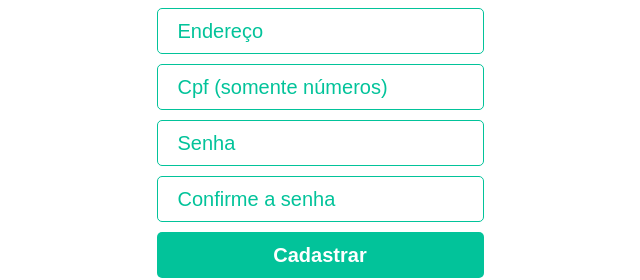
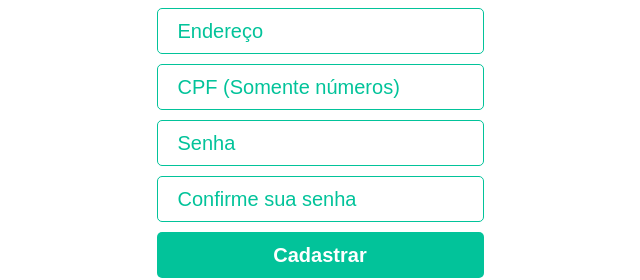
Before and after one commit to Jansenck/projeto14-eh-o-bicho-pet-shop-front, a React (Create React App) app: page /signup in a window 1280 px wide. Shown: the part 370-650 px from the top of the page, without its empty margins (320-960 px from the left). Built offline with nearby package versions, Linux system fonts and the light colour scheme.

Commit message:
refactor inputs

```diff
--- a/src/pages/SignInPage.js
+++ b/src/pages/SignInPage.js
@@ -8,13 +8,20 @@ import { Input, Button, Text } from "../styles/SignIn&UpStyles";
 import Logo from "../components/Logo";
 
 export default function SignInPage() {
+
   const { userData, setUserData, config, setConfig } = useContext(UserContext);
   const [form, setForm] = useState({});
-  const navigate = useNavigate();
   const [load, setLoad] = useState("Entrar");
   const [disabled, setDisabled] = useState("");
   const [background, setBackground] = useState("#FFFFFF");
   const [color, setColor] = useState("#02c39a");
+  const captureForm = (event) => handleForm({ name: event.target.name, value: event.target.value },form,setForm);
+  const navigate = useNavigate();
+
+  const inputData = [
+    {placeholder: "Email", type: "email", name: "email", functionForm:  captureForm},
+    {placeholder: "Senha", type: "password", name: "password", functionForm:  captureForm},
+  ]
 
   function userLogin(event) {
     event.preventDefault();
@@ -70,38 +77,8 @@ export default function SignInPage() {
       <Logo />
       <Container>
         <form onSubmit={userLogin}>
-          <Input
-            placeholder="Email"
-            type="email"
-            name="email"
-            required
-            disabled={disabled}
-            background={background}
-            color={color}
-            onChange={(event) =>
-              handleForm(
-                { name: event.target.name, value: event.target.value },
-                form,
-                setForm
-              )
-            }
-          />
-          <Input
-            placeholder="Senha"
-            type="password"
-            name="password"
-            required
-            disabled={disabled}
-            background={background}
-            color={color}
-            onChange={(event) =>
-              handleForm(
-                { name: event.target.name, value: event.target.value },
-                form,
-                setForm
-              )
-            }
-          />
+        {inputData.map((value, index) => <Input key = {index} placeholder = {value.placeholder} type = {value.type} name = {value.name}
+          disabled = {disabled} background = {background} color = {color} onChange = {value.functionForm}/>)}
           <Button type="submit" disabled={disabled}>
             {load}
           </Button>
--- a/src/pages/SignUpPage.js
+++ b/src/pages/SignUpPage.js
@@ -7,12 +7,23 @@ import { Input, Button, Text } from "../styles/SignIn&UpStyles";
 import Logo from "../components/Logo";
 
 export default function SignUp() {
+
   const [form, setForm] = useState({});
-  const navigate = useNavigate();
   const [load, setLoad] = useState("Cadastrar");
   const [disabled, setDisabled] = useState("");
   const [background, setBackground] = useState("#FFFFFF");
   const [color, setColor] = useState("#02c39a");
+  const captureForm = (event) => handleForm({ name: event.target.name, value: event.target.value },form,setForm);
+  const navigate = useNavigate();
+
+  const inputData = [
+    {placeholder: "Nome", type: "text", name: "name", functionForm:  captureForm},
+    {placeholder: "Email", type: "email", name: "email", functionForm:  captureForm},
+    {placeholder: "Endereço", type: "text", name: "address", functionForm:  captureForm},
+    {placeholder: "CPF (Somente números)", type: "text", name: "cpf", functionForm:  captureForm},
+    {placeholder: "Senha", type: "password", name: "password", functionForm:  captureForm},
+    {placeholder: "Confirme sua senha", type: "password", name: "confirmPassword", functionForm:  captureForm}
+  ]
 
   async function userRegistration(event) {
     event.preventDefault();
@@ -73,102 +84,8 @@ export default function SignUp() {
       <Logo />
       <Container>
         <form onSubmit={userRegistration}>
-          <Input
-            placeholder="Nome"
-            type="text"
-            name="name"
-            required
-            disabled={disabled}
-            background={background}
-            color={color}
-            onChange={(event) =>
-              handleForm(
-                { name: event.target.name, value: event.target.value },
-                form,
-                setForm
-              )
-            }
-          />
-          <Input
-            placeholder="Email"
-            type="email"
-            name="email"
-            required
-            disabled={disabled}
-            background={background}
-            color={color}
-            onChange={(event) =>
-              handleForm(
-                { name: event.target.name, value: event.target.value },
-                form,
-                setForm
-              )
-            }
-          />
-          <Input
-            placeholder="Endereço"
-            type="text"
-            name="address"
-            required
-            disabled={disabled}
-            background={background}
-            color={color}
-            onChange={(event) =>
-              handleForm(
-                { name: event.target.name, value: event.target.value },
-                form,
-                setForm
-              )
-            }
-          />
-          <Input
-            placeholder="Cpf (somente números)"
-            type="text"
-            name="cpf"
-            required
-            disabled={disabled}
-            background={background}
-            color={color}
-            onChange={(event) =>
-              handleForm(
-                { name: event.target.name, value: event.target.value },
-                form,
-                setForm
-              )
-            }
-          />
-          <Input
-            placeholder="Senha"
-            type="password"
-            name="password"
-            required
-            disabled={disabled}
-            background={background}
-            color={color}
-            onChange={(event) =>
-              handleForm(
-                { name: event.target.name, value: event.target.value },
-                form,
-                setForm
-              )
-            }
-          />
-          <Input
-            placeholder="Confirme a senha"
-            type="password"
-            name="confirmPassword"
-            required
-            disabled={disabled}
-            background={background}
-            color={color}
-            onChange={(event) =>
-              handleForm(
-                { name: event.target.name, value: event.target.value },
-                form,
-                setForm
-              )
-            }
-          />
+          {inputData.map((value, index) => <Input key = {index} placeholder = {value.placeholder} type = {value.type} name = {value.name}
+          disabled = {disabled} background = {background} color = {color} onChange = {value.functionForm}/>)}
           <Button type="submit" disabled={disabled}>
             {load}
           </Button>
```
Also changed, not shown: src/components/Top.js (line endings or trailing spaces), src/pages/HomePage.js (line endings or trailing spaces).
